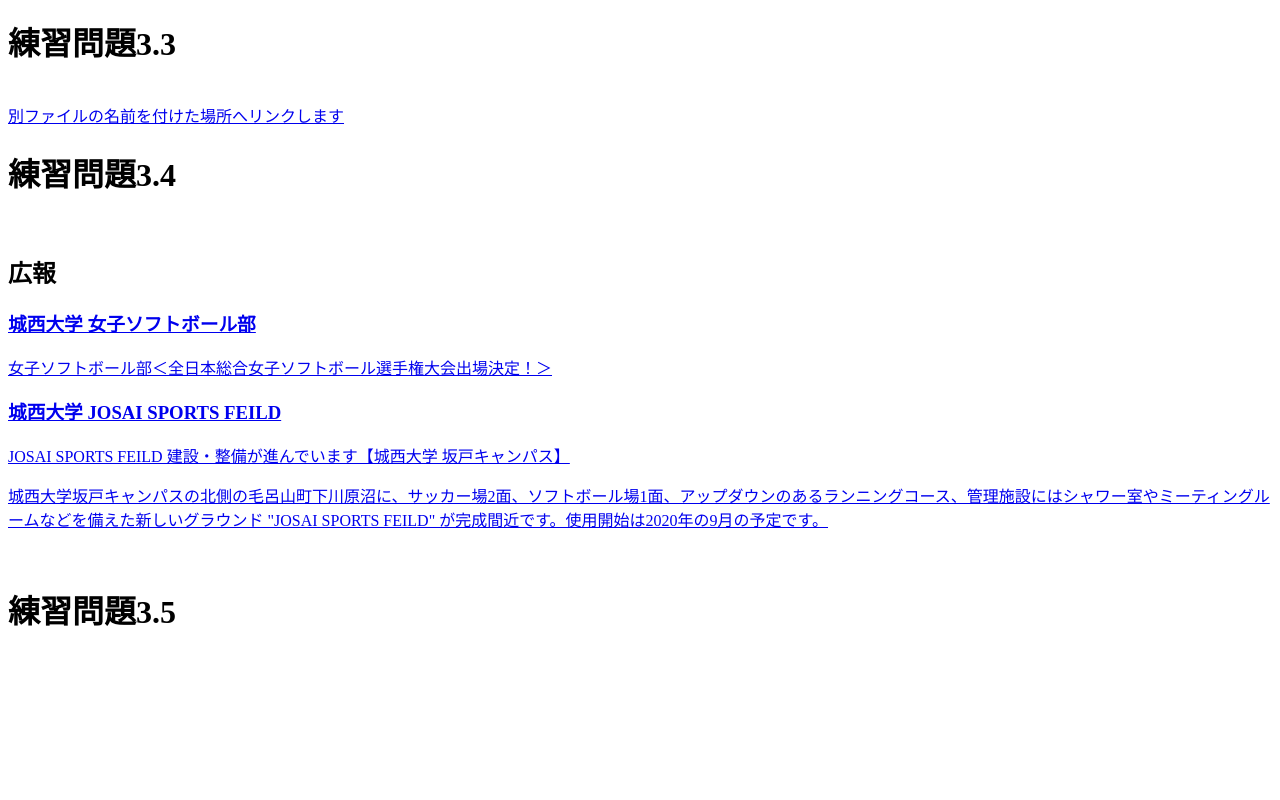
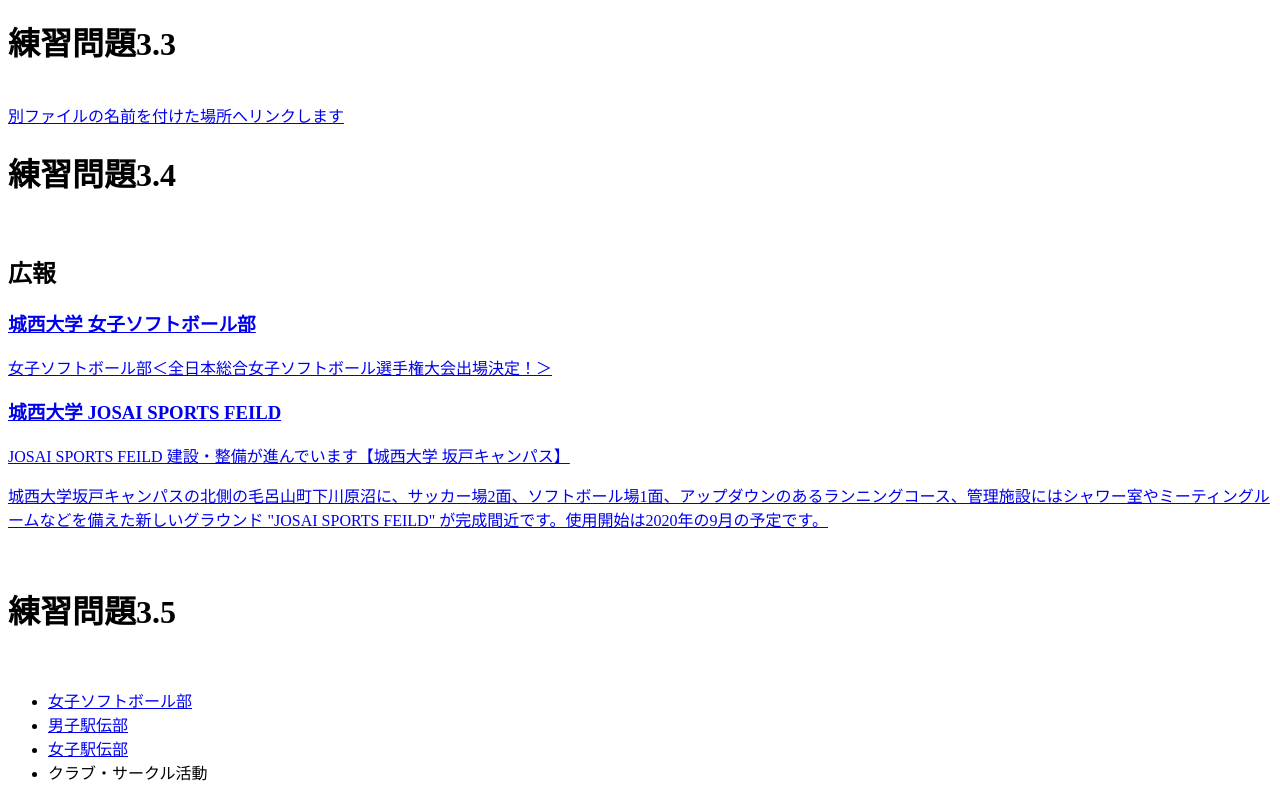
Before and after one commit to suiminbudoku/nemmui, a plain HTML site: page index.html in a window 1280 px wide. Shown: the part 3692-4492 px from the top of the page. Before the commit the page ends 4372 px from the top, so only its background shows below. Drawn offline with Linux system fonts and the light colour scheme.

Commit message:
０６２２

```diff
--- a/index.html
+++ b/index.html
@@ -191,7 +191,19 @@
 <h1>練習問題3.5</h1>
 <br>
 <nav>
+  <ul>
+    <li>
+      <a href="https://www.josai.ac.jp/club/jyosisofuto.html">女子ソフトボール部</a>
+    </li>
+    <li>
+      <a href="http://www.josai.ac.jp/club/ekiden_hakone.html">男子駅伝部</a>
+    </li>
+    <li>
+      <a href="http://www.josai.ac.jp/club/ekiden_joshiekiden.html">女子駅伝部</a>
+    </li>
+    <li><a>クラブ・サークル活動</a></li>
+  </ul>
+</nav>
 
-</nav>
 </body>
   </html>
```
